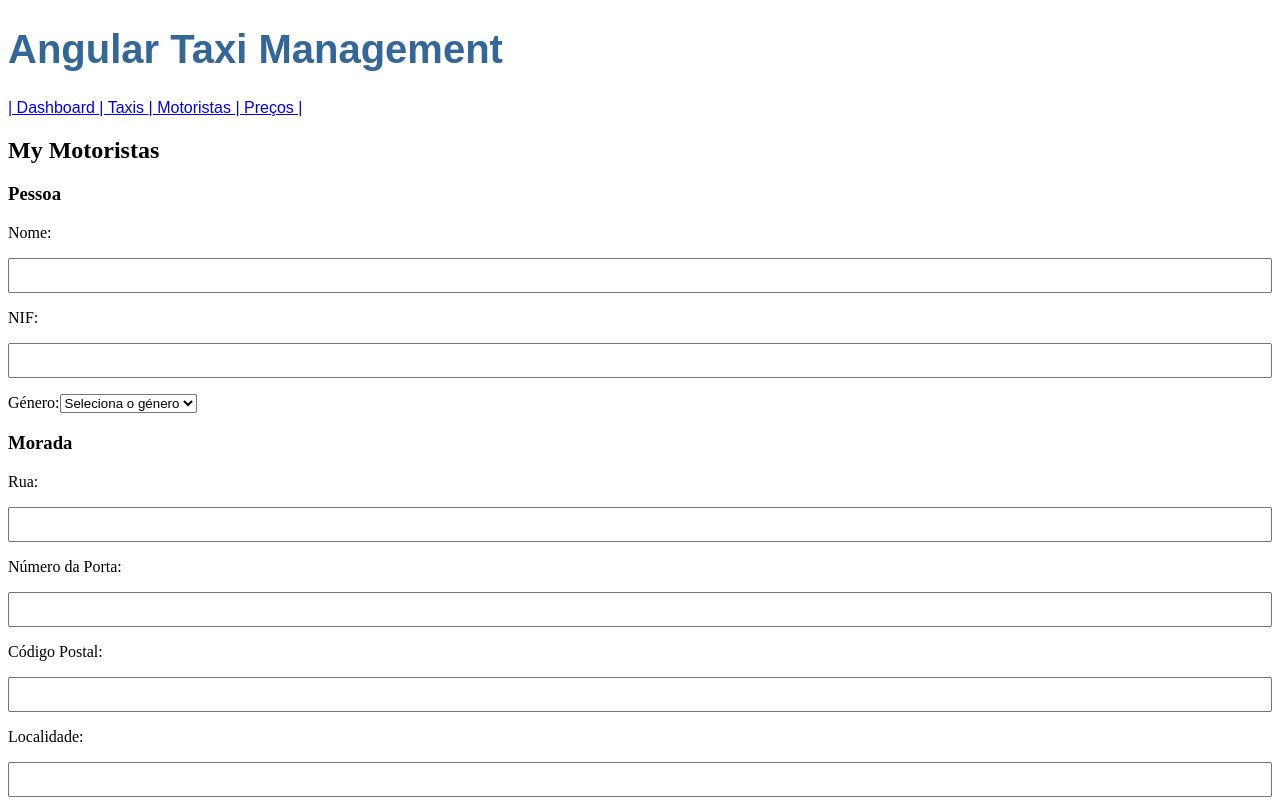
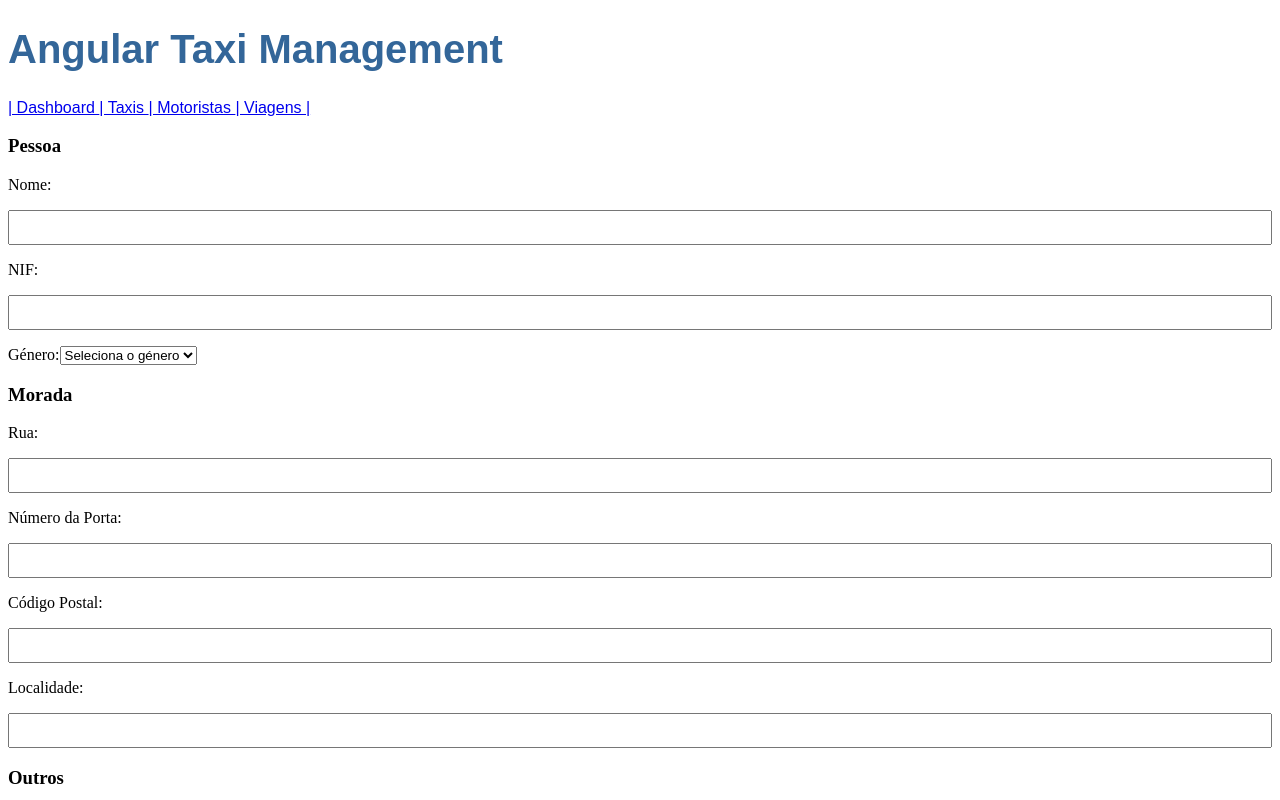
Before and after one commit to OddSkel/TaxiEnterprise, an Angular app in the folder angular-taxi-management/: page /motorista in a window 1280 px wide. Shown: the top 800 px of the page. Built offline with nearby package versions, Linux system fonts and the light colour scheme; no server answers.

Commit message:
ver q foi entregue e mais ataulizada

```diff
--- a/angular-taxi-management/src/app/app.component.html
+++ b/angular-taxi-management/src/app/app.component.html
@@ -3,7 +3,7 @@
   <a routerLink="/dashboard">| Dashboard </a>
   <a routerLink="/taxis">| Taxis </a>
   <a routerLink="/motorista">| Motoristas </a>
-  <a routerLink="/confortos">| Preços |</a>
+  <a routerLink="/confortos">| Viagens |</a>
 </nav>
 <router-outlet></router-outlet>
 <app-messages></app-messages>
--- a/angular-taxi-management/src/app/motorista/motorista.component.html
+++ b/angular-taxi-management/src/app/motorista/motorista.component.html
@@ -1,5 +1,3 @@
-<h2>My Motoristas</h2>
-
 <div class="forms">
   <h3>Pessoa</h3>
 
@@ -36,18 +34,18 @@
   <h3>Outros</h3>
 
   <label for="anoNascimento">Ano de Nascimento:</label>
-  <input class="form-control" type="number" name="anoNascimento" [(ngModel)]="motorista.anoNascimento" required />
+  <input class="form-control" type="number" name="anoNascimento" [(ngModel)]="motorista.anoNascimento"  required />
 
   <label for="cartaConducao">Carta de Condução:</label>
   <input class="form-control" name="cartaConducao" [(ngModel)]="motorista.cartaConducao" required />
 
+  <button
+    type="button"
+    class="add-button"
+    (click)="add()"
+    [disabled]="!formValid">Adicionar Motorista</button>
+</div>
 
-  <button
-  type="button"
-  class="add-button"
-  (click)="add()"
-  [disabled]="!formValid">Adicionar Motorista</button>
-</div>
 
 <ul class="motoristas">
   <li *ngFor="let motorista of motoristas">
```
